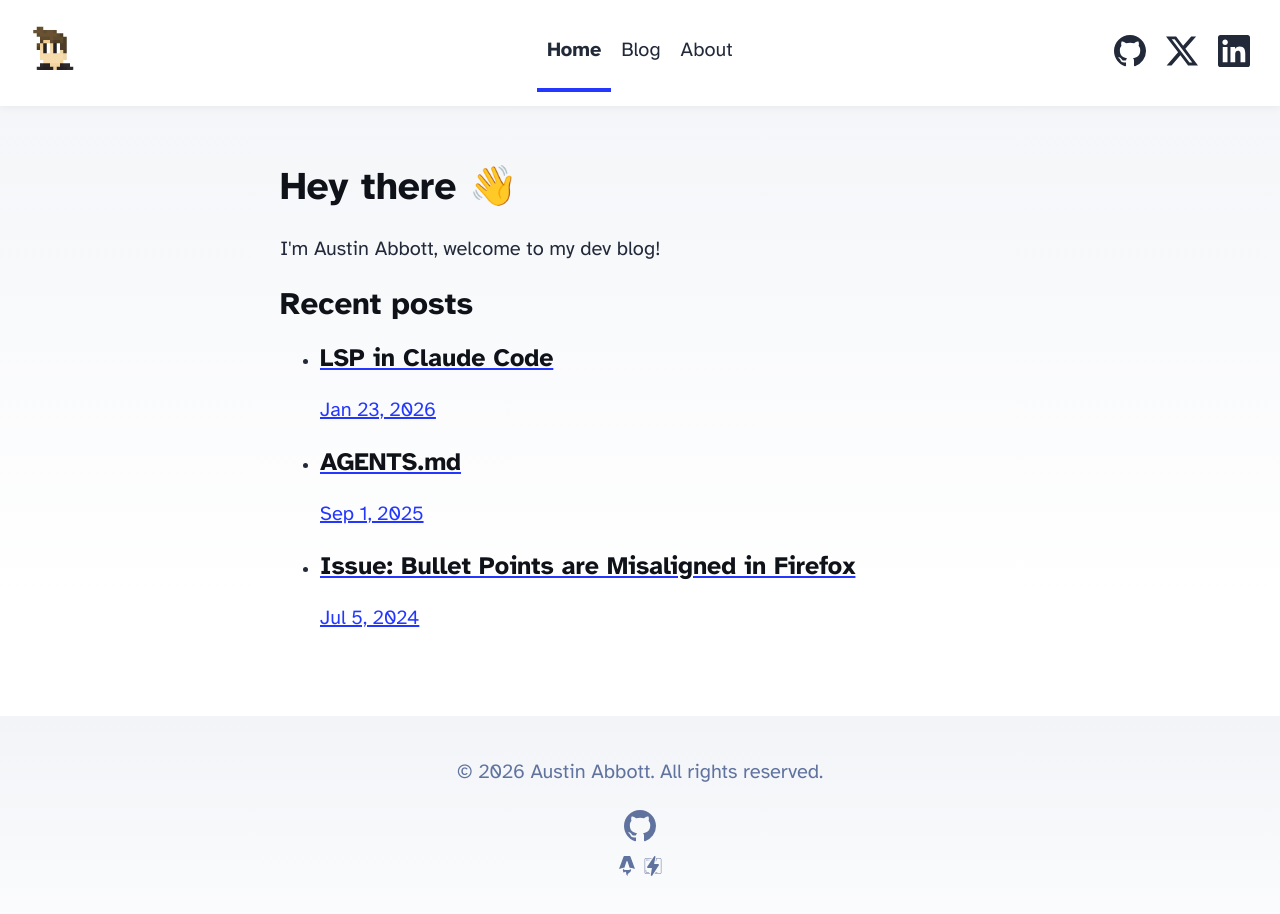
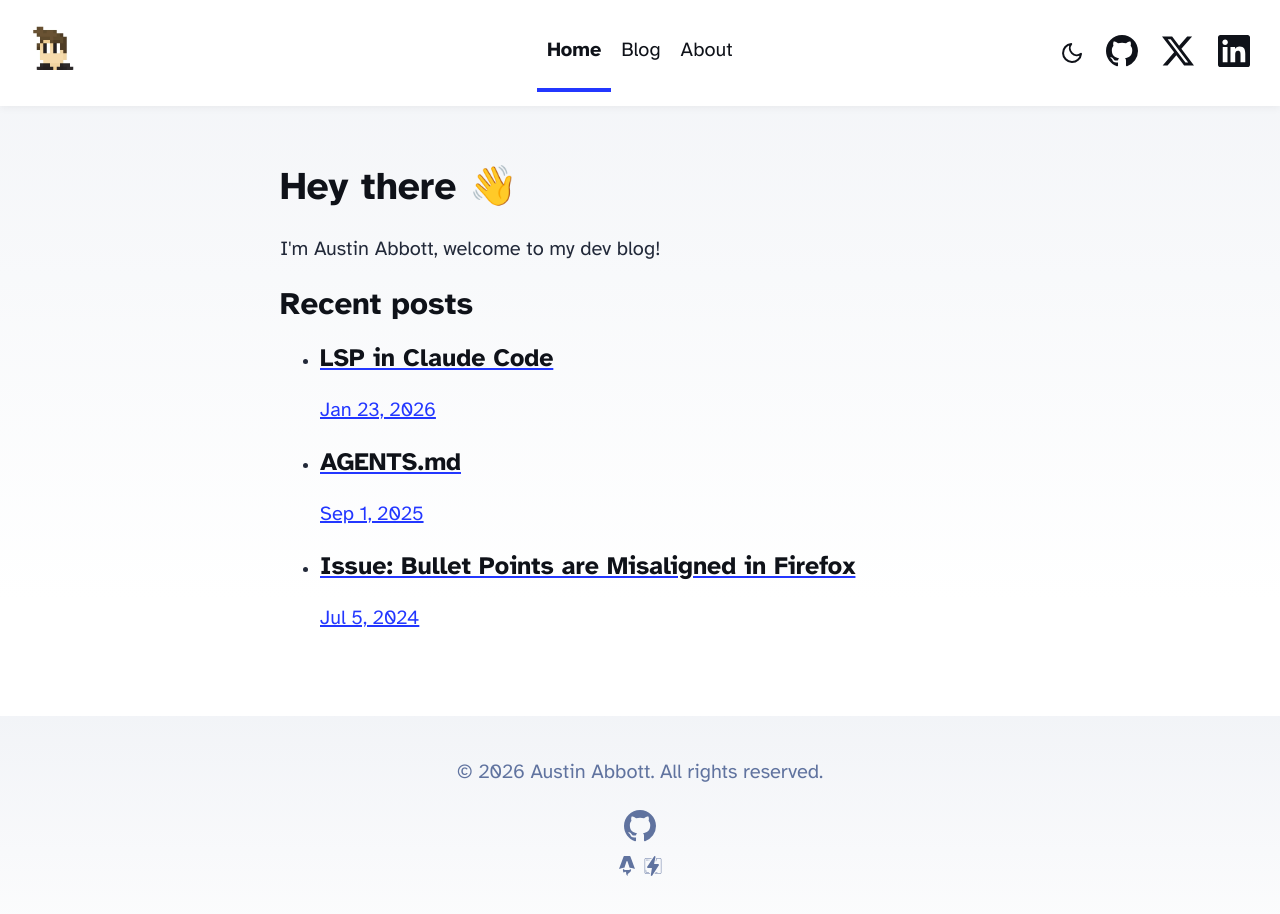
Before and after one commit to AustinAbbott/Dev-Blog, an Astro site: page / in a window 1280 px wide. Built offline with nearby package versions, Linux system fonts and the light colour scheme; Astro itself is replaced by a stand-in of ours.

Commit message:
Add lightweight dark mode with system auto-detect and manual toggle.
Use CSS variable overrides and a blocking inline script so theme applies before paint, with persistence across ClientRouter navigations.

```diff
--- a/src/components/BaseHead.astro
+++ b/src/components/BaseHead.astro
@@ -59,4 +59,53 @@ const { title, description, image = "/blog-placeholder-1.jpg" } = Astro.props;
 <meta property="twitter:description" content={description} />
 <meta property="twitter:image" content={new URL(image, Astro.url)} />
 
+<script is:inline>
+  const THEME_KEY = "theme";
+
+  function getStoredTheme() {
+    try {
+      const stored = localStorage.getItem(THEME_KEY);
+      if (stored === "light" || stored === "dark") return stored;
+    } catch {}
+    return null;
+  }
+
+  function getSystemTheme() {
+    return window.matchMedia("(prefers-color-scheme: dark)").matches
+      ? "dark"
+      : "light";
+  }
+
+  function getTheme() {
+    return getStoredTheme() ?? getSystemTheme();
+  }
+
+  function applyTheme(theme, persist = false) {
+    document.documentElement.classList.toggle("dark", theme === "dark");
+    if (persist) {
+      try {
+        localStorage.setItem(THEME_KEY, theme);
+      } catch {}
+    }
+  }
+
+  applyTheme(getTheme());
+
+  document.addEventListener("astro:before-swap", (event) => {
+    const theme = getTheme();
+    event.newDocument.documentElement.classList.toggle("dark", theme === "dark");
+  });
+
+  window
+    .matchMedia("(prefers-color-scheme: dark)")
+    .addEventListener("change", (event) => {
+      if (!getStoredTheme()) {
+        applyTheme(event.matches ? "dark" : "light");
+      }
+    });
+
+  window.__setTheme = (theme) => applyTheme(theme, true);
+  window.__getTheme = getTheme;
+</script>
+
 <ClientRouter />
--- a/src/components/Header.astro
+++ b/src/components/Header.astro
@@ -1,5 +1,6 @@
 ---
 import HeaderLink from "./HeaderLink.astro";
+import ThemeToggle from "./ThemeToggle.astro";
 ---
 
 <header transition:persist="site-header">
@@ -20,6 +21,7 @@ import HeaderLink from "./HeaderLink.astro";
       <HeaderLink href="/about">About</HeaderLink>
     </div>
     <div class="social-links" id="SocialLinks">
+      <ThemeToggle />
       <a href="https://github.com/AustinAbbott" target="_blank" rel="noopener noreferrer">
         <span class="sr-only">Go to Austin Abbott's GitHub</span>
         <svg viewBox="0 0 16 16" aria-hidden="true" width="32" height="32"
@@ -76,7 +78,7 @@ import HeaderLink from "./HeaderLink.astro";
   header {
     margin: 0;
     padding: 0 1em;
-    background: white;
+    background: var(--surface);
     box-shadow: 0 2px 8px rgba(var(--black), 5%);
   }
 
@@ -105,7 +107,7 @@ import HeaderLink from "./HeaderLink.astro";
 
   nav a {
     padding: 1em 0.5em;
-    color: var(--black);
+    color: rgb(var(--black));
     border-bottom: 4px solid transparent;
     text-decoration: none;
   }
@@ -113,6 +115,10 @@ import HeaderLink from "./HeaderLink.astro";
   nav a.active {
     text-decoration: none;
     border-bottom-color: var(--accent);
+  }
+
+  .social-links {
+    gap: 0.25rem;
   }
 
   .social-links a {
--- /dev/null
+++ b/src/components/ThemeToggle.astro
@@ -0,0 +1,112 @@
+<button
+  id="theme-toggle"
+  type="button"
+  aria-label="Switch to dark mode"
+  aria-pressed="false"
+>
+  <svg
+    class="sun-icon"
+    xmlns="http://www.w3.org/2000/svg"
+    width="24"
+    height="24"
+    viewBox="0 0 24 24"
+    fill="none"
+    stroke="currentColor"
+    stroke-width="2"
+    stroke-linecap="round"
+    stroke-linejoin="round"
+    aria-hidden="true"
+  >
+    <circle cx="12" cy="12" r="5"></circle>
+    <line x1="12" y1="1" x2="12" y2="3"></line>
+    <line x1="12" y1="21" x2="12" y2="23"></line>
+    <line x1="4.22" y1="4.22" x2="5.64" y2="5.64"></line>
+    <line x1="18.36" y1="18.36" x2="19.78" y2="19.78"></line>
+    <line x1="1" y1="12" x2="3" y2="12"></line>
+    <line x1="21" y1="12" x2="23" y2="12"></line>
+    <line x1="4.22" y1="19.78" x2="5.64" y2="18.36"></line>
+    <line x1="18.36" y1="5.64" x2="19.78" y2="4.22"></line>
+  </svg>
+  <svg
+    class="moon-icon"
+    xmlns="http://www.w3.org/2000/svg"
+    width="24"
+    height="24"
+    viewBox="0 0 24 24"
+    fill="none"
+    stroke="currentColor"
+    stroke-width="2"
+    stroke-linecap="round"
+    stroke-linejoin="round"
+    aria-hidden="true"
+  >
+    <path d="M21 12.79A9 9 0 1 1 11.21 3 7 7 0 0 0 21 12.79z"></path>
+  </svg>
+</button>
+
+<script>
+  function updateToggleState() {
+    const isDark = document.documentElement.classList.contains("dark");
+    const button = document.getElementById("theme-toggle");
+
+    if (!button) return;
+
+    button.setAttribute("aria-pressed", String(isDark));
+    button.setAttribute(
+      "aria-label",
+      isDark ? "Switch to light mode" : "Switch to dark mode",
+    );
+  }
+
+  function handleToggle() {
+    const isDark = document.documentElement.classList.contains("dark");
+    window.__setTheme?.(isDark ? "light" : "dark");
+    updateToggleState();
+  }
+
+  function setupThemeToggle() {
+    const button = document.getElementById("theme-toggle");
+    button?.addEventListener("click", handleToggle);
+    updateToggleState();
+  }
+
+  document.addEventListener("astro:page-load", setupThemeToggle);
+</script>
+
+<style>
+  #theme-toggle {
+    border: none;
+    background: none;
+    cursor: pointer;
+    padding: 0.5rem;
+    color: rgb(var(--black));
+    border-radius: 50%;
+    display: flex;
+    align-items: center;
+    justify-content: center;
+    transition:
+      background-color 0.2s ease,
+      transform 0.2s ease;
+  }
+
+  #theme-toggle:hover {
+    background-color: rgb(var(--gray-light));
+    transform: scale(1.05);
+  }
+
+  #theme-toggle .sun-icon {
+    display: none;
+  }
+
+  #theme-toggle .moon-icon {
+    display: block;
+  }
+
+  :global(html.dark) #theme-toggle .sun-icon {
+    display: block;
+  }
+
+  :global(html.dark) #theme-toggle .moon-icon {
+    display: none;
+  }
+</style>
--- a/src/env.d.ts
+++ b/src/env.d.ts
@@ -1,2 +1,7 @@
 /// <reference path="../.astro/types.d.ts" />
 /// <reference types="astro/client" />
+
+interface Window {
+  __setTheme?: (theme: "light" | "dark") => void;
+  __getTheme?: () => "light" | "dark";
+}
--- a/src/styles/global.css
+++ b/src/styles/global.css
@@ -11,9 +11,27 @@
 	--gray: 96, 115, 159;
 	--gray-light: 229, 233, 240;
 	--gray-dark: 34, 41, 57;
-	--gray-gradient: rgba(var(--gray-light), 50%), #fff;
+	--bg: #ffffff;
+	--surface: #ffffff;
+	--gray-gradient: rgba(var(--gray-light), 50%), var(--bg);
 	--box-shadow: 0 2px 6px rgba(var(--gray), 25%), 0 8px 24px rgba(var(--gray), 33%),
 		0 16px 32px rgba(var(--gray), 33%);
+	color-scheme: light;
+}
+
+html.dark {
+	--accent: #5c6fff;
+	--accent-dark: #8b97ff;
+	--black: 248, 250, 252;
+	--gray: 148, 163, 184;
+	--gray-light: 30, 41, 59;
+	--gray-dark: 203, 213, 225;
+	--bg: #0b0d12;
+	--surface: #151a21;
+	--gray-gradient: rgba(var(--gray-light), 50%), var(--bg);
+	--box-shadow: 0 2px 6px rgba(0, 0, 0, 0.4), 0 8px 24px rgba(0, 0, 0, 0.35),
+		0 16px 32px rgba(0, 0, 0, 0.3);
+	color-scheme: dark;
 }
 @font-face {
 	font-family: 'Atkinson';
@@ -34,7 +52,9 @@ body {
 	margin: 0;
 	padding: 0;
 	text-align: left;
-	background: linear-gradient(var(--gray-gradient)) no-repeat;
+	background-color: var(--bg);
+	background-image: linear-gradient(var(--gray-gradient));
+	background-repeat: no-repeat;
 	background-size: 100% 600px;
 	word-wrap: break-word;
 	overflow-wrap: break-word;
```
